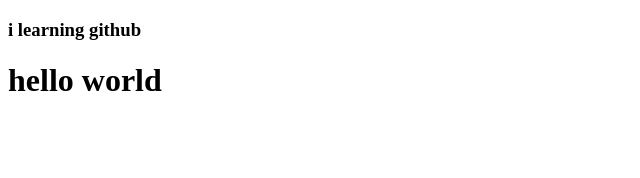
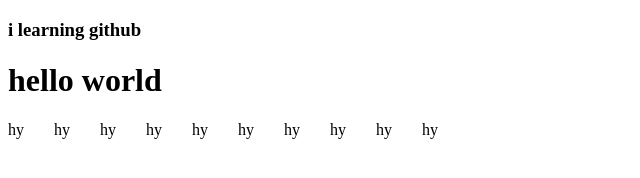
Before and after one commit to jerinxeo24/git-learning, a plain HTML site: page index.html in a window 1280 px wide. Shown: the whole page, without its empty margins (0-640 px from the left). Drawn offline with Linux system fonts and the light colour scheme.

Commit message:
git-learning

```diff
--- a/index.html
+++ b/index.html
@@ -8,5 +8,28 @@
   <body>
     <h3>i learning github</h3>
     <h1>hello world</h1>
+    <div class="hy">
+      <li>hy</li>
+      <li>hy</li>
+      <li>hy</li>
+      <li>hy</li>
+      <li>hy</li>
+      <li>hy</li>
+      <li>hy</li>
+      <li>hy</li>
+      <li>hy</li>
+      <li>hy</li>
+    </div>
+    <style>
+      .hy {
+        display: flex;
+        list-style: none;
+        margin-right: 20px;
+      }
+      li {
+        margin-right: 30px;
+        text-align: center;
+      }
+    </style>
   </body>
 </html>
```
